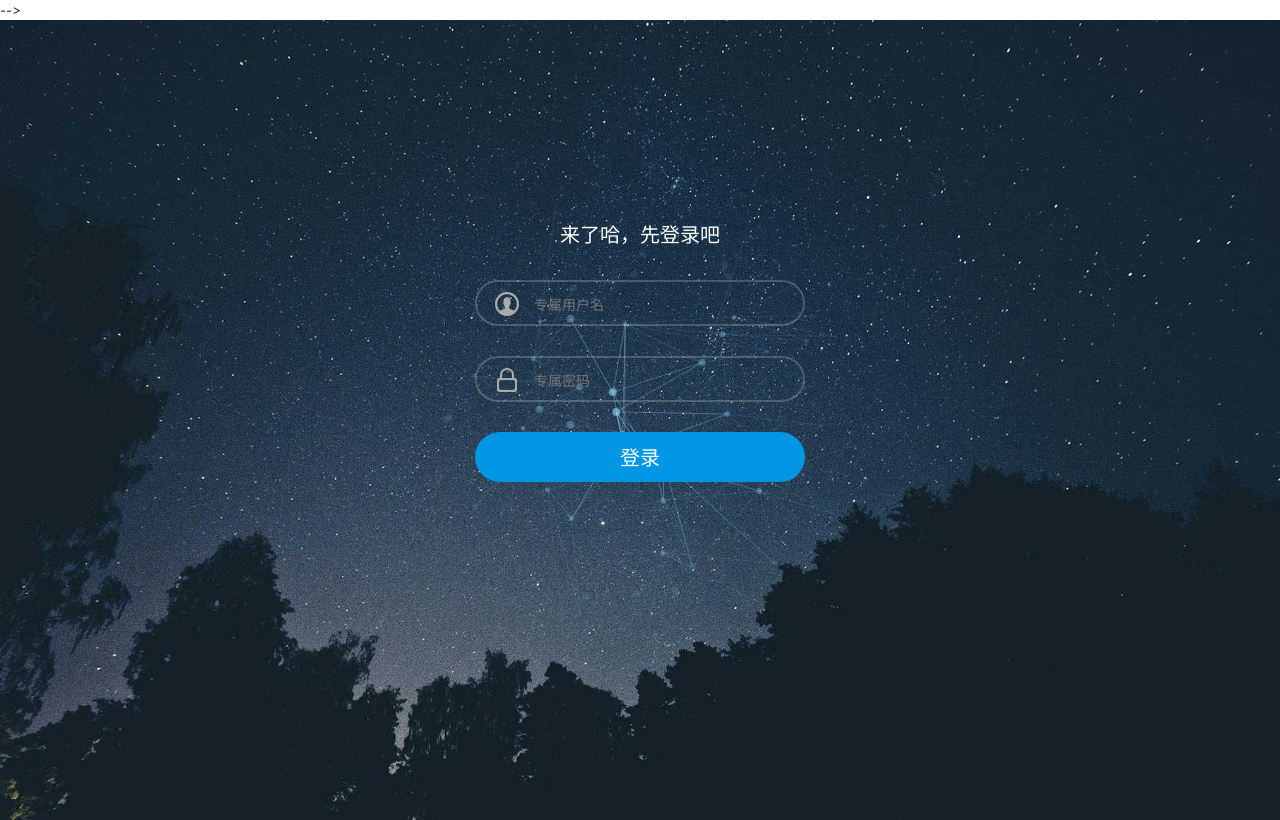
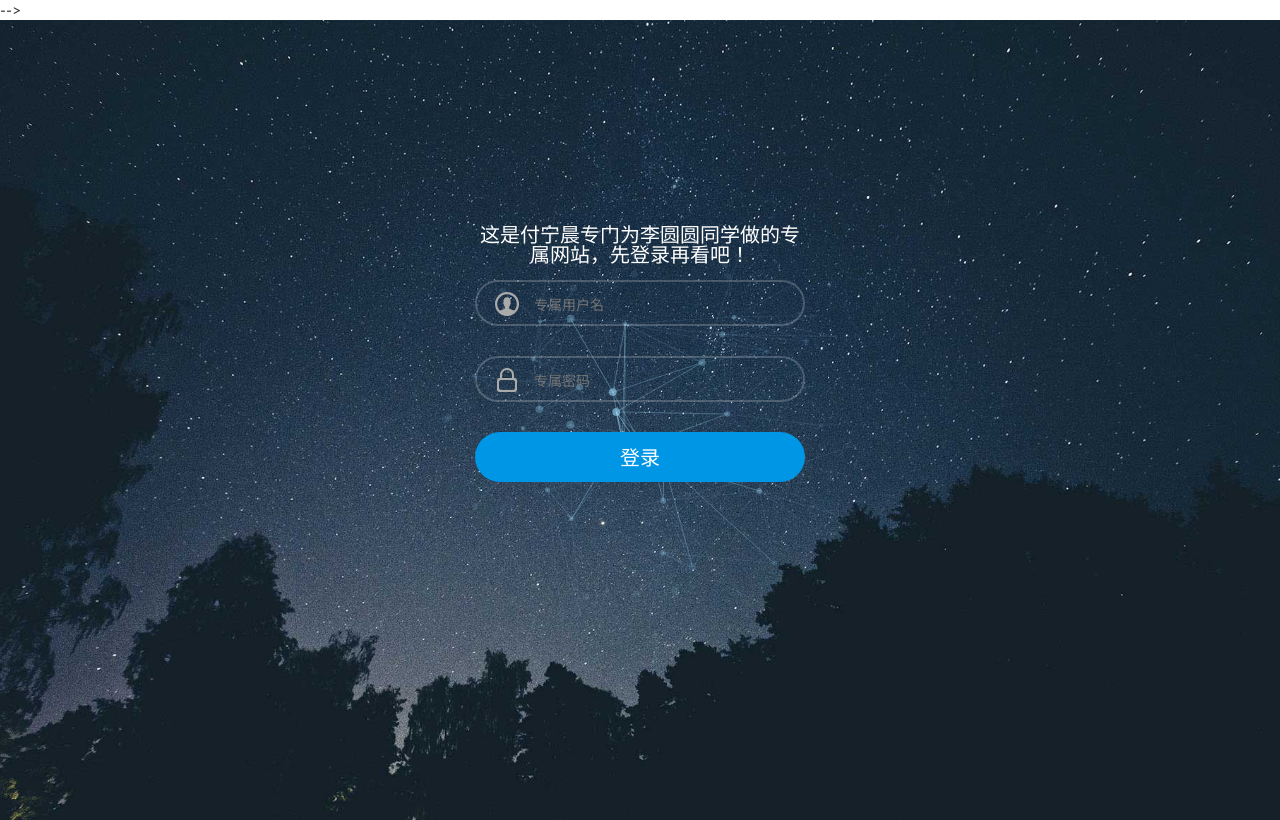
Before and after one commit to wewantwade/liyuanyuan, a plain HTML site: page login.html in a window 1280 px wide. Drawn offline with Linux system fonts and the light colour scheme.

Commit message:
Update login.html

```diff
--- a/login.html
+++ b/login.html
@@ -45,7 +45,7 @@
 				<div id="large-header" class="large-header">
 					<canvas id="demo-canvas"></canvas>
 					<div class="logo_box">
-						<h3>来了哈，先登录吧</h3>
+						<h3>这是付宁晨专门为李圆圆同学做的专属网站，先登录再看吧！</h3>
 						<form action="#" name="f" method="post" >
 							<div class="input_outer">
 								<span class="u_user"></span>
```
